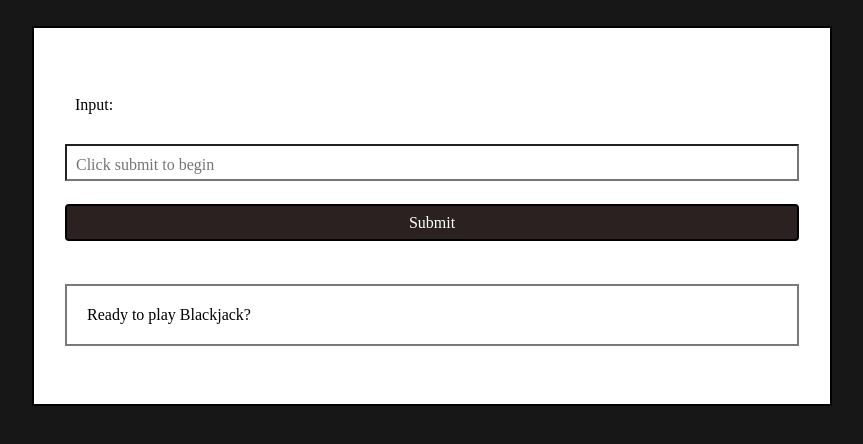
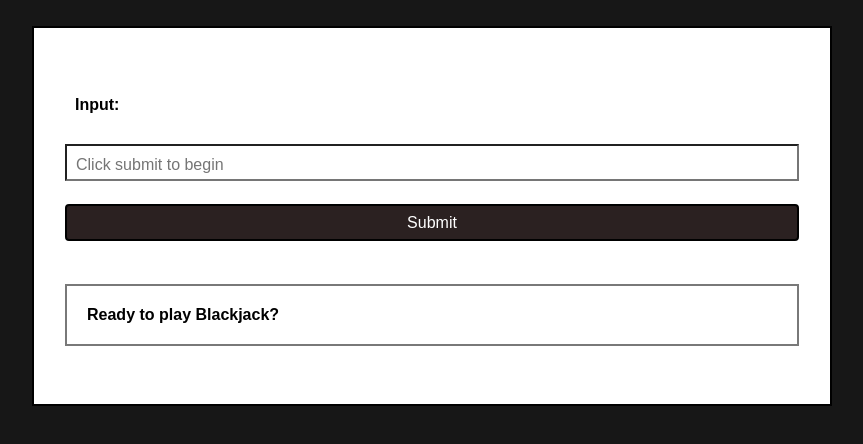
Before and after one commit to Lili00ani/blackjack, a plain HTML site: page index.html in a window 1280 px wide. Shown: the part 148-592 px from the top of the page, without its empty margins (208-1071 px from the left). Drawn offline with Linux system fonts and the light colour scheme.

Commit message:
new web font

```diff
--- a/index.html
+++ b/index.html
@@ -9,7 +9,9 @@
       }
 
       body {
-        font-family: Pixellari;
+        font-family: puffin-arcade-chrome, sans-serif;
+        font-style: normal;
+        font-weight: 800;
         margin-left: 30px;
         margin-right: 30px;
         background-color: rgb(23, 23, 23);
@@ -44,7 +46,8 @@
 
       button {
         font-size: 16px;
-        font-family: Pixellari;
+        font-family: puffin-arcade-chrome, sans-serif;
+        font-style: normal;
         line-height: 33px;
         margin: 0 0 23px 0;
         padding: 0 6px;
@@ -71,7 +74,8 @@
       }
 
       #input-field::placeholder {
-        font-family: Pixellari;
+        font-family: puffin-arcade-chrome, sans-serif;
+        font-style: normal;
         font-size: 16px;
       }
 
```
